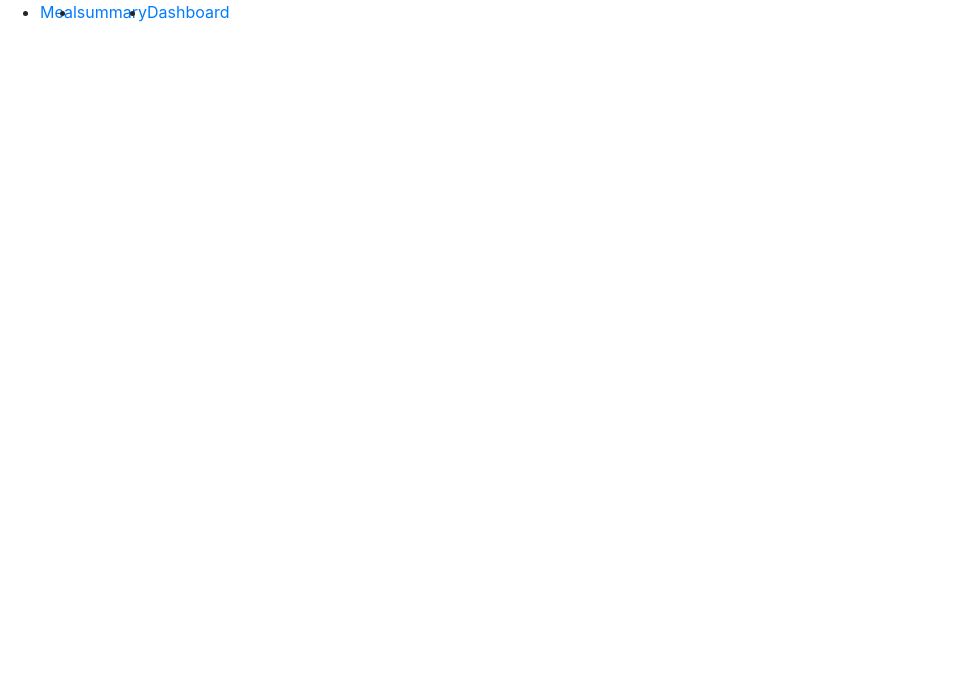
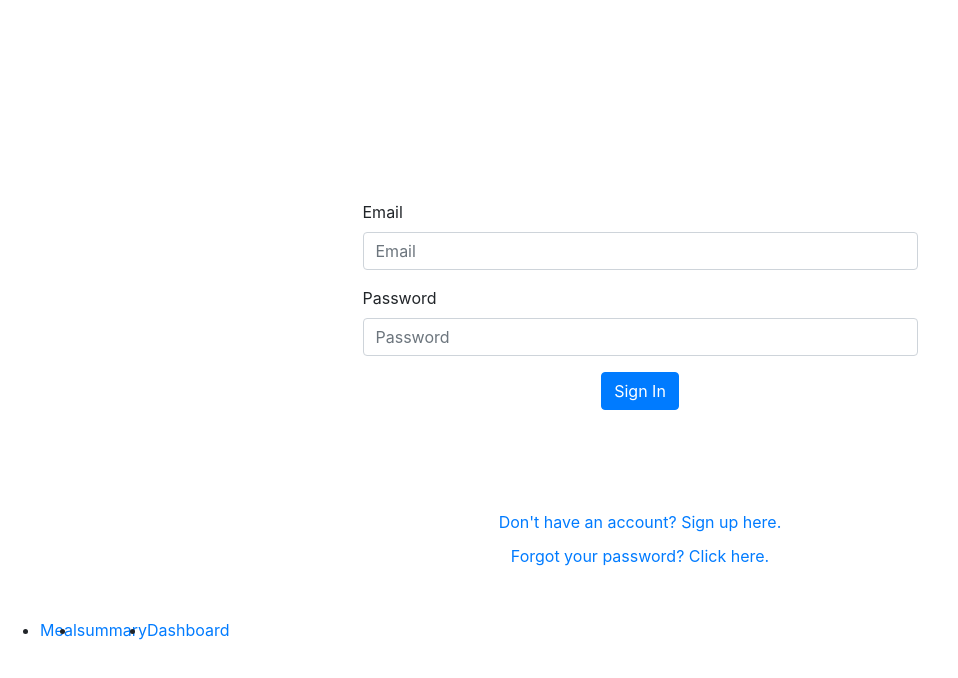
Before and after one commit to joncady/dubhacks19-frontend, a React (Create React App) app: page /login in a window 1280 px wide. Shown: the top 678 px of the page, without its empty margins (0-958 px from the left). Built offline with nearby package versions, Linux system fonts and the light colour scheme; no server answers.

Commit message:
commit client

```diff
--- a/package.json
+++ b/package.json
@@ -4,6 +4,7 @@
   "private": true,
   "dependencies": {
     "bootstrap": "^4.3.1",
+    "firebase": "^7.2.0",
     "react": "^16.10.2",
     "react-dom": "^16.10.2",
     "react-router-dom": "^5.1.2",
--- a/src/App.js
+++ b/src/App.js
@@ -7,8 +7,35 @@ import {
 	Route,
 	Link
 } from "react-router-dom";
+import UserSignIn from './screens/Onboarding/UserSignIn';
+import UserSignUp from './screens/Onboarding/UserSignUp';
+import Client from './client/Client';
 
-function App() {
+class App extends React.Component {
+
+	constructor() {
+		super();
+		this.state = {
+			user: null,
+			meals: null
+		}
+	}
+
+	componentDidMount() {
+		let client = new Client("http://localhost:3030");
+		client.login(null, {
+			username: "test",
+			password: "pass"
+		});
+	}
+
+	respond = (data) => {
+		this.setState({
+			meals: data.meals
+		})
+	}
+
+	render() {
 		return (
 			<div className="App">
 				<Router>
@@ -16,6 +43,9 @@ function App() {
 						<Switch>
 							<Route exact path="/">
 								<div>Meal</div>
+							</Route>
+							<Route path="/login">
+								<UserSignIn />
 							</Route>
 							<Route path="/summary">
 
@@ -43,5 +73,6 @@ function App() {
 			</div>
 		);
 	}
+}
 
 export default App;
--- /dev/null
+++ b/src/client/Client.js
@@ -0,0 +1,27 @@
+class Client {
+
+    constructor(url) {
+        this.url = url;
+    }
+
+    async getMeals(callback) {
+        let response = await fetch(`${this.url}/meals`);
+        let data = await response.json();
+        callback(data);
+    }
+
+    async login(callback, data) {
+        let response = await fetch(`${this.url}/login`, {
+            method: 'POST', // *GET, POST, PUT, DELETE, etc.
+            headers: {
+                'Content-Type': 'application/json'
+            },
+            body: JSON.stringify(data)
+        });
+        let userData  = await response.json();
+        console.log(userData);
+    }
+
+}
+
+export default Client;
--- /dev/null
+++ b/src/config.js
@@ -0,0 +1,10 @@
+export const firebaseConfig = {
+    apiKey: "AIzaSyBZQMkM1prhLFz-jc4jcCQwMPhvlpHE0aw",
+    authDomain: "dubhacks19-7f555.firebaseapp.com",
+    databaseURL: "https://dubhacks19-7f555.firebaseio.com",
+    projectId: "dubhacks19-7f555",
+    storageBucket: "dubhacks19-7f555.appspot.com",
+    messagingSenderId: "1059806512121",
+    appId: "1:1059806512121:web:c0c22b5594d51225433328",
+    measurementId: "G-PEDVGQ2ZGS"
+};
--- a/src/index.js
+++ b/src/index.js
@@ -3,7 +3,10 @@ import ReactDOM from 'react-dom';
 import App from './App';
 import 'bootstrap/dist/css/bootstrap.min.css';
 import * as serviceWorker from './serviceWorker';
+import firebase from 'firebase';
+import { firebaseConfig } from './config';
 
+firebase.initializeApp(firebaseConfig);
 ReactDOM.render(<App />, document.getElementById('root'));
 
 // If you want your app to work offline and load faster, you can change
--- /dev/null
+++ b/src/screens/Onboarding/UserSignIn.js
@@ -0,0 +1,64 @@
+import React, { Component } from 'react';
+import { Form, FormGroup, Label, Input, Button, Alert, Container } from 'reactstrap';
+import firebase from 'firebase/app';
+import 'firebase/auth';
+
+export class UserSignIn extends Component {
+
+    constructor() {
+        super();
+        this.state = {
+            email: '',
+            password: '',
+            errorMessage: null
+        }
+    }
+
+    updateValue = (name, value) => {
+        this.setState({
+            [name]: value
+        })
+    }
+
+    signIn = (event) => {
+        event.preventDefault();
+        firebase.auth().signInWithEmailAndPassword(this.state.email, this.state.password)
+            .then((firebaseUser) => {
+                console.log("signed in");
+            }).catch((err) => this.setState({ errorMessage: err.message }));
+    }
+
+    render() {
+        return (
+            <React.Fragment>
+                <div style={{textAlign: 'center', paddingTop: '100px', marginBottom: '100px'}}>
+                </div>
+                <Container>
+                    <Form style={{ width: "50%", marginLeft: 'auto', marginRight: 'auto' }}>
+                        <FormGroup>
+                            <Label for="email">Email</Label>
+                            <Input type="email" name="email" autoComplete="email" value={this.state.email} onChange={(event) => this.updateValue("email", event.target.value)} id="email" placeholder="Email" />
+                        </FormGroup>
+                        <FormGroup>
+                            <Label for="examplePassword">Password</Label>
+                            <Input type="password" name="password" autoComplete="current-password" value={this.state.password} onChange={(event) => this.updateValue("password", event.target.value)} id="examplePassword" placeholder="Password" />
+                        </FormGroup>
+                        {this.state.errorMessage && <Alert color="danger">{this.state.errorMessage}</Alert>}
+                        <div style={{textAlign: 'center'}}>
+                            <Button onClick={(event) => this.signIn(event)} color="primary">Sign In</Button>
+                        </div>
+                        <div style={{textAlign: 'center', padding: '5px', paddingTop: '100px'}}>
+                            <a href="#/signup">Don't have an account? Sign up here.</a>
+                        </div>
+                        <div style={{textAlign: 'center', padding: '5px', paddingBottom: '50px'}}>
+                            <a href="#/">Forgot your password? Click here.</a>
+                        </div>
+                    </Form>
+                </Container>
+            </React.Fragment>
+        );
+    }
+
+}
+
+export default UserSignIn;
--- /dev/null
+++ b/src/screens/Onboarding/UserSignUp.js
@@ -0,0 +1,69 @@
+import React, { Component } from 'react';
+import { Form, FormGroup, Label, Input, Button, Alert, Container } from 'reactstrap';
+import firebase from 'firebase/app';
+import 'firebase/auth';
+
+class UserSignUp extends Component {
+
+    constructor() {
+        super();
+        this.state = {
+            email: '',
+            password: '',
+            errorMessage: null
+        }
+    }
+
+    signUp = (event) => {
+        event.preventDefault();
+        firebase.auth().createUserWithEmailAndPassword(this.state.email, this.state.password)
+            .then((firebaseUser) => {
+                firebase.auth().currentUser.updateProfile({
+                    displayName: this.state.displayName
+                }).then(() => {
+                    firebase.auth().signInWithEmailAndPassword(this.state.email, this.state.password);
+                    window.location.hash = "#/";
+                });
+            }).catch((err) => this.setState({ errorMessage: err.message }));
+    }
+
+    updateValue = (name, value) => {
+        this.setState({
+            [name]: value
+        })
+    }
+
+    render() {
+        return (
+            <React.Fragment>
+                <div style={{ textAlign: 'center', paddingTop: '100px', marginBottom: '100px' }}>
+                </div>
+                <Container>
+                    <Form style={{ width: "50%", marginLeft: 'auto', marginRight: 'auto' }}>
+                        <FormGroup>
+                            <Label for="displayName">Display Name</Label>
+                            <Input type="displayName" name="displayName" value={this.state.displayName} onChange={(event) => this.updateValue("displayName", event.target.value)} id="display-name" placeholder="Display name" />
+                        </FormGroup>
+                        <FormGroup>
+                            <Label for="email">Email</Label>
+                            <Input type="email" name="email" autoComplete="email" value={this.state.email} onChange={(event) => this.updateValue("email", event.target.value)} id="email" placeholder="Email" />
+                        </FormGroup>
+                        <FormGroup>
+                            <Label for="examplePassword">Password</Label>
+                            <Input type="password" name="password" autoComplete="current-password" value={this.state.password} onChange={(event) => this.updateValue("password", event.target.value)} id="examplePassword" placeholder="Password" />
+                        </FormGroup>
+                        {this.state.errorMessage && <Alert color="danger">{this.state.errorMessage}</Alert>}
+                        <div style={{textAlign: 'center'}}>
+                            <Button onClick={(event) => this.signUp(event)} color="primary">Sign Up</Button>
+                        </div>
+                        <div style={{textAlign: 'center', padding: '5px', paddingTop: '80px', paddingBottom: '50px'}}>
+                            <a href="#/signin">Already have an account? Sign in here.</a>
+                        </div>
+                    </Form>
+                </Container>
+            </React.Fragment>
+        );
+    }
+}
+
+export default UserSignUp
```
Also changed, not shown: 1 other file (tests, documents, lock files or other folders). Lines whose indentation alone changed are shown as unchanged.
